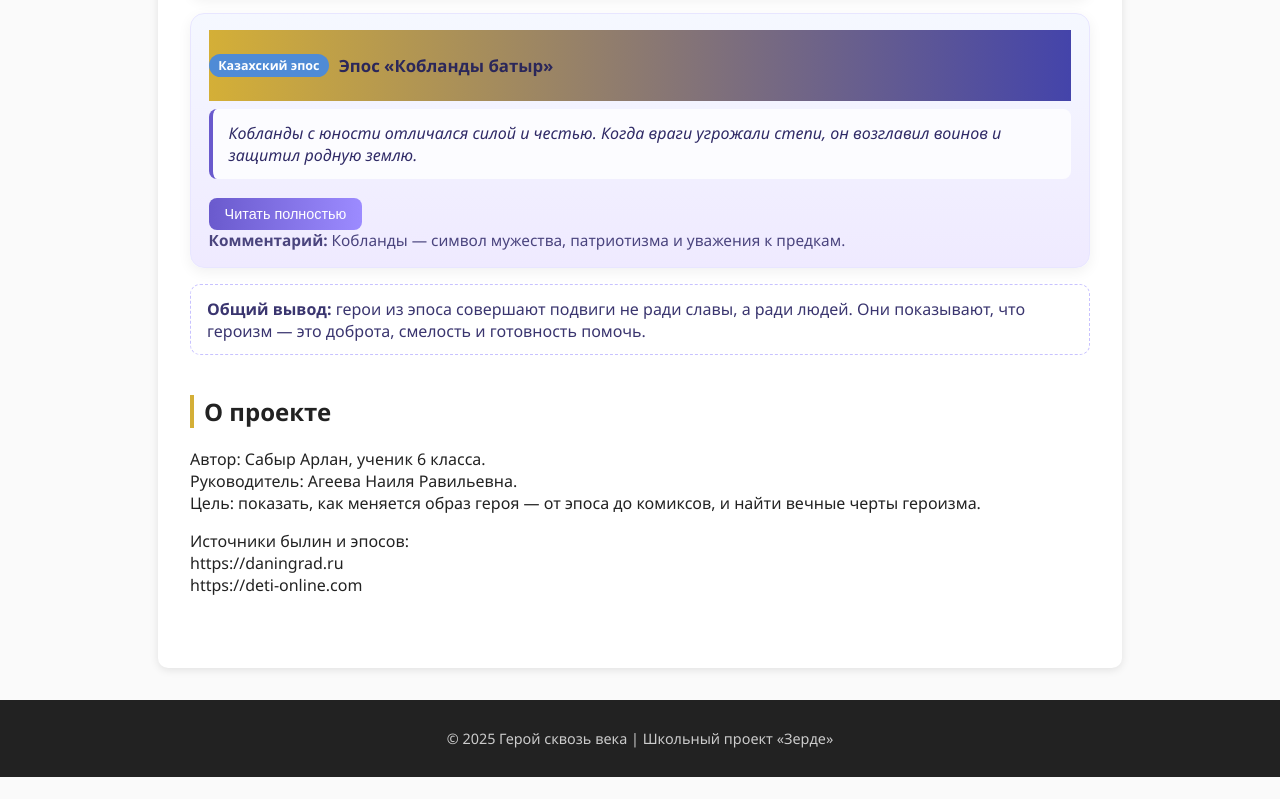
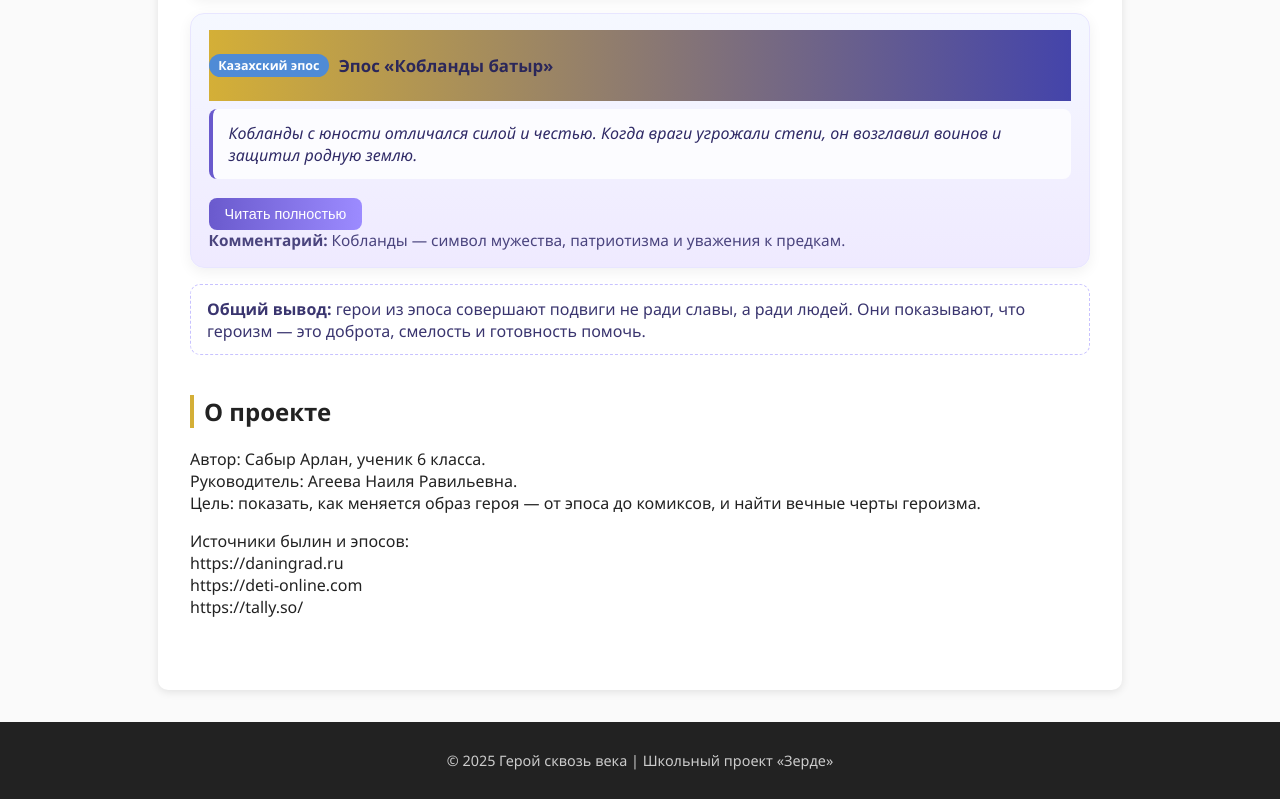
Before and after one commit to 0FICUS0/epos-hiroes, a plain HTML site: page index.html in a window 1280 px wide. Shown: the part 3237-4036 px from the top of the page. Before the commit the page ends 4014 px from the top, so only its background shows below. Drawn offline with Linux system fonts and the light colour scheme.

Commit message:
Update index.html

```diff
--- a/index.html
+++ b/index.html
@@ -1266,7 +1266,8 @@
       Цель: показать, как меняется образ героя — от эпоса до комиксов, и найти вечные черты героизма.</p>
       <p>Источники былин и эпосов:<br>
         https://daningrad.ru <br>
-        https://deti-online.com</p>
+        https://deti-online.com<br>
+        https://tally.so/</p>
     </section>
   </main>
 
```
